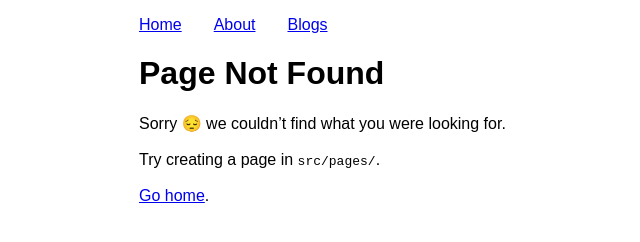
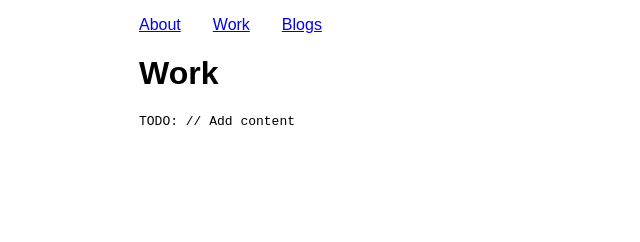
Before and after one commit to CDBridger/CDBridger.github.io, a Gatsby site: page /history in a window 1280 px wide. Before the commit this address had no page. Shown: the whole page, without its empty margins (101-741 px from the left). Built offline with nearby package versions, Linux system fonts and the light colour scheme; Gatsby itself is replaced by a stand-in of ours; some packages are replaced by stand-ins of ours; code samples lack their colours.

Commit message:
Make about page landing page, add work history page

````diff
--- a/src/components/layout.tsx
+++ b/src/components/layout.tsx
@@ -14,8 +14,8 @@ const Layout: React.FC<Props> = ({children, pageTitle}) => {
             <title>{pageTitle}</title>
             <nav>
                 <ul className="nav-links">
-                    <li className="nav-link-item"><Link to="/" className="navLinkText">Home</Link></li>
-                    <li className="nav-link-item"><Link to="/about" className="navLinkText">About</Link></li>
+                    <li className="nav-link-item"><Link to="/" className="navLinkText">About</Link></li>
+                    <li className="nav-link-item"><Link to="/history" className="navLinkText">Work</Link></li>
                     <li className="nav-link-item"><Link to="/blogs" className="navLinkText">Blogs</Link></li>
                 </ul>
             </nav>
--- a/src/markdown-pages/welcome.mdx
+++ b/src/markdown-pages/about.mdx
@@ -1,6 +1,6 @@
 ---
 slug: "/"
-title: "Welcome"
+title: "About"
 ---
 
 import { Age } from '../components/Age';
--- /dev/null
+++ b/src/markdown-pages/history.mdx
@@ -0,0 +1,8 @@
+---
+slug: "/history"
+title: "History"
+---
+
+```
+TODO: // Add content
+```
--- /dev/null
+++ b/src/pages/history.tsx
@@ -0,0 +1,27 @@
+import { graphql, PageProps } from "gatsby";
+import { MDXRenderer } from "gatsby-plugin-mdx";
+import React from "react";
+import Layout from "../components/layout";
+
+interface DataProps {
+    mdx: {
+      body: string;
+    };
+  }
+
+
+const HistoryPage: React.FC<PageProps<DataProps>> = ({ data }) => (
+    <Layout pageTitle="Work">
+        <MDXRenderer>{data.mdx.body}</MDXRenderer>
+    </Layout>
+);
+
+  export default HistoryPage;
+
+  export const pageQuery = graphql`
+  {
+    mdx(frontmatter: { slug: { eq: "/history" } }) {
+      body
+    }
+  }
+`;
--- a/src/pages/index.tsx
+++ b/src/pages/index.tsx
@@ -12,7 +12,7 @@ interface DataProps {
 // markup
 const IndexPage: React.FC<PageProps<DataProps>> = ({ data }) => {
   return (
-    <Layout pageTitle="Welcome">
+    <Layout pageTitle="About">
       <MDXRenderer>{data.mdx.body}</MDXRenderer>
     </Layout>
   );
````
Also changed, not shown: src/pages/about.tsx (deleted, +0 -12 lines).
